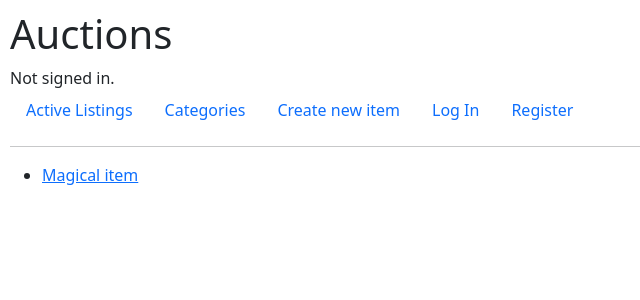
After one commit to Neil-275/project2, a Django app: page /categories in a window 1280 px wide. The commit adds this page. Shown: the top 300 px of the page, without its empty margins (0-640 px from the left). Run offline with Django 3.2, Linux system fonts and the light colour scheme; data comes from the database, SQL or seed files in the repository; both versions use the stored data as it was after the commit.

Commit message:
in specification 5 add boostrap

```diff
--- a/auctions/admin.py
+++ b/auctions/admin.py
@@ -1,5 +1,5 @@
 from django.contrib import admin
-from .models import info_bid,auction_item,cmt
+from .models import *
 # Register your models here.
 
 class admin_list(admin.ModelAdmin):
@@ -8,3 +8,4 @@ class admin_list(admin.ModelAdmin):
 admin.site.register(info_bid)
 admin.site.register(auction_item,admin_list)
 admin.site.register(cmt)
+admin.site.register(categories)
--- a/auctions/models.py
+++ b/auctions/models.py
@@ -1,5 +1,6 @@
 from email.policy import default
 from statistics import mode
+from unittest.util import _MAX_LENGTH
 from django.contrib.auth.models import AbstractUser
 from django.db import models
 
@@ -34,3 +35,10 @@ class cmt(models.Model):
     comment= models.TextField(max_length=500)
     posted_by= models.ForeignKey(User,on_delete=models.CASCADE)
     date= models.DateTimeField(auto_now_add= True)
+
+class categories(models.Model):
+    name= models.CharField(max_length=64)
+    item= models.ManyToManyField(auction_item,related_name="classify")
+
+    def __str__(self):
+        return f"{self.name}"
--- /dev/null
+++ b/auctions/templates/auctions/categories.html
@@ -0,0 +1,9 @@
+{% extends "auctions/layout.html" %}
+
+{% block body %}
+    {% for ct in categories %}
+    <ul>
+        <li><a href="{% url 'categories'%}">{{ct}}</a></li>
+    </ul>
+    {% endfor %}
+{% endblock %}
--- /dev/null
+++ b/auctions/templates/auctions/categorieslist.html
@@ -0,0 +1,6 @@
+{% extends "auctions/layout.html" %}
+
+{% block body %}
+    {% for item in %}
+
+{% endblock %}
--- a/auctions/templates/auctions/layout.html
+++ b/auctions/templates/auctions/layout.html
@@ -17,9 +17,15 @@
             {% endif %}
         </div>
         <ul class="nav">
+
             <li class="nav-item">
                 <a class="nav-link" href="{% url 'index' %}">Active Listings</a>
             </li>
+            <li class="nav-item">
+                <a class="nav-link" href="{% url 'categories' %}">Categories</a>
+            </li>
+
+
             <li class="nav-item">
                 <a class="nav-link" href="{% url 'new_item' %}">Create new item</a>
             </li>
--- a/auctions/templates/auctions/watchlist.html
+++ b/auctions/templates/auctions/watchlist.html
@@ -5,7 +5,7 @@
 {% for item in list %}
 
 <ul>
-    <li>{{item}}</li>
+        <li><a href="{%url 'item' item.id %}">{{item}}</a></li>
 </ul>
 {% empty %}
 <p>Empty list. You should spend your money more</p>
--- a/auctions/urls.py
+++ b/auctions/urls.py
@@ -13,4 +13,5 @@ urlpatterns = [
     path("user/watchlist",views.watchlist,name="watchlist"),
     path("item/<int:idx>/close",views.closebid,name="closebid"),
     path("item/<int:idx>/comment",views.comment,name="comment"),
+    path("categories",views.viewcategories,name="categories"),
 ]
--- a/auctions/views.py
+++ b/auctions/views.py
@@ -152,3 +152,8 @@ def comment(request, idx):
         cmt=request.POST["cmt"]
         item.cmt.create(comment=cmt, posted_by= request.user)
         return viewitem(request,idx)
+
+def viewcategories(request):
+    return render(request, "auctions/categories.html", {
+        "categories": categories.objects.all(),
+    })
```
Also changed, not shown: auctions/migrations/0007_alter_cmt_item_categories.py (added), db.sqlite3.
